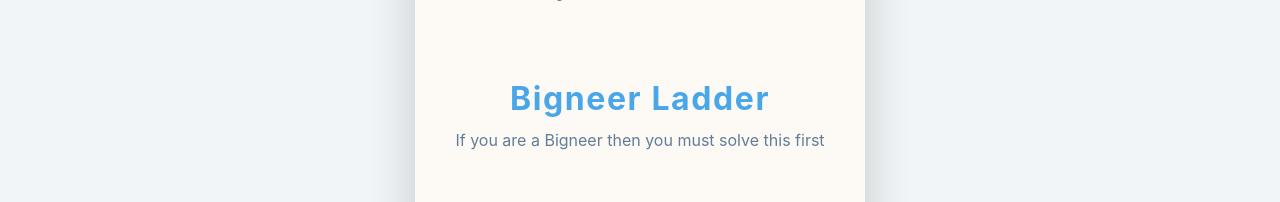
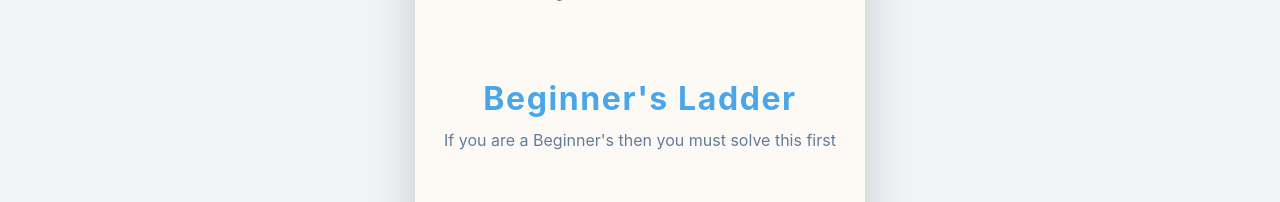
Before and after one commit to raghavpatidar/cfLadder, a React (Create React App) app: page /1 in a window 1280 px wide. Shown: the part 160-362 px from the top of the page. Built offline with nearby package versions, Linux system fonts and the light colour scheme.

Commit message:
buf solved

```diff
--- a/src/Components/Footer/Footer.js
+++ b/src/Components/Footer/Footer.js
@@ -13,7 +13,7 @@ const Footer = () => {
             </div>
             <div className='copyright'>
                 <p className='px'> ©  Raghav Patidar.</p>
-                {/* <img src="https://visitor-badge.glitch.me/badge?page_id=cfladerraghav"></img> */}
+                <img src="https://visitor-badge.glitch.me/badge?page_id=cfladerraghav"></img>
             </div>
         </footer>
     )
--- a/src/Components/Ladder/Ladder.js
+++ b/src/Components/Ladder/Ladder.js
@@ -25,8 +25,8 @@ const Ladder = () => {
                         </div>
                         <div className='iteml'>
                             <div className="text-left">
-                                <a className="btn btn-dark fs-2" onClick={() => navigate(`/${handel}/${0}`)}>Bigneer Ladder</a>
-                                <p>If you are a Bigneer then you must solve this first</p>
+                                <a className="btn btn-dark fs-2" onClick={() => navigate(`/${handel}/${0}`)}>Beginner's  Ladder</a>
+                                <p>If you are a Beginner's  then you must solve this first</p>
                             </div>
                         </div>
                         <div className='iteml text-center'>
```
Also changed, not shown: src/que.js.
